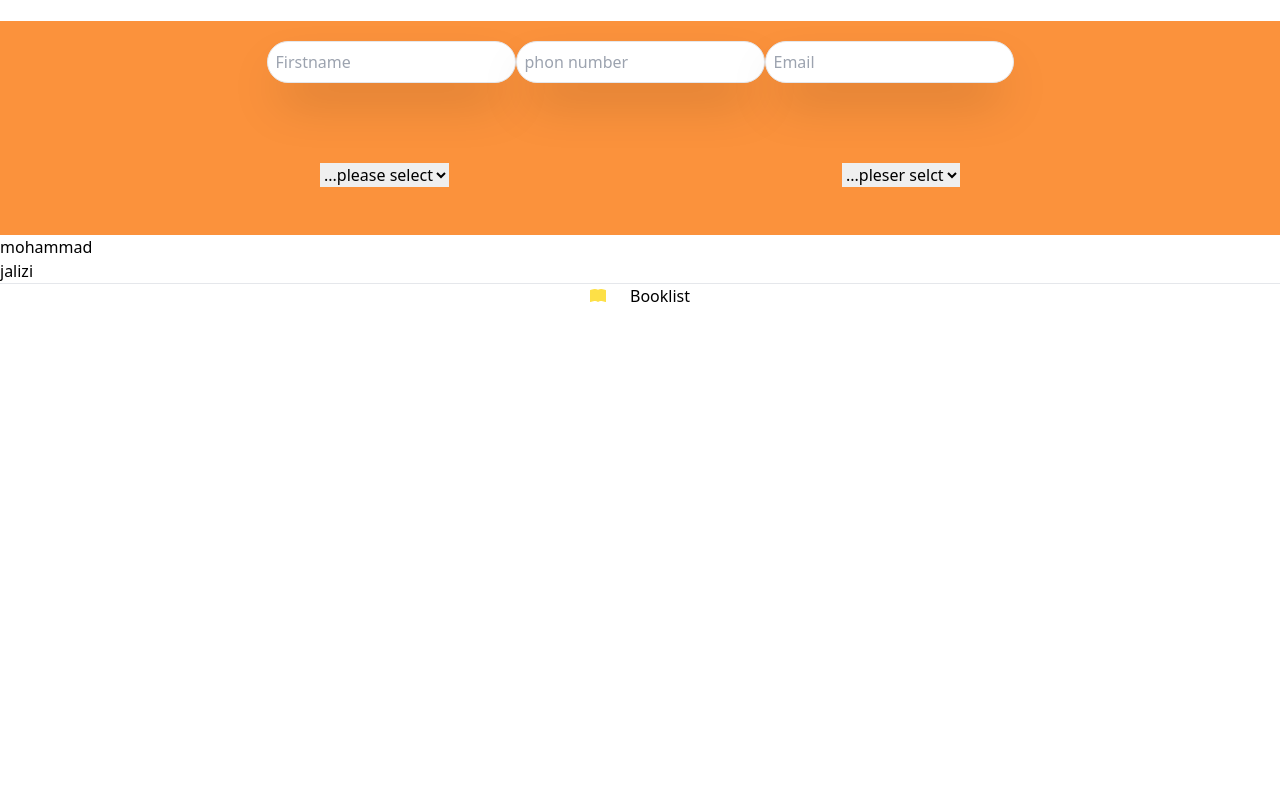
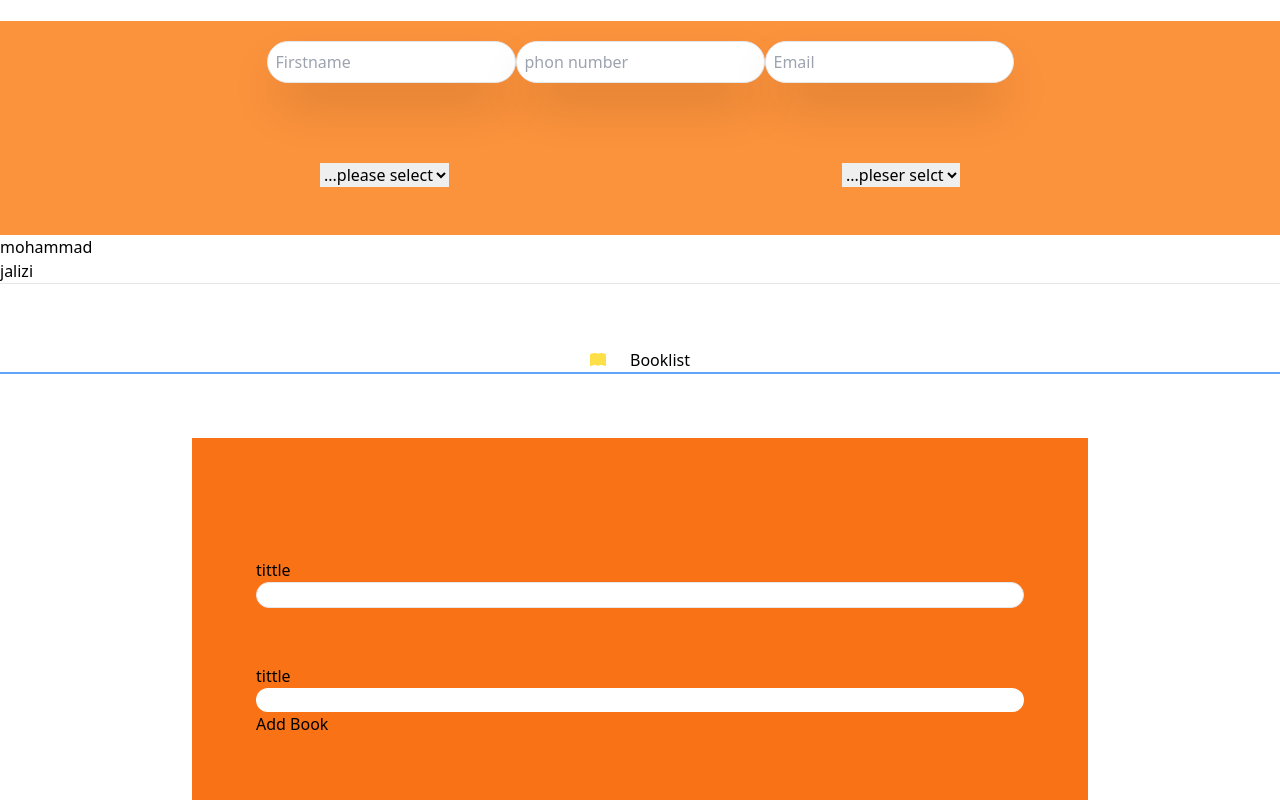
Before and after one commit to mohammadjalizi/learn-react, a React (Create React App) app: page / in a window 1280 px wide. Shown: the part 755-1555 px from the top of the page. Before the commit the page ends 1063 px from the top, so only its background shows below. Built offline with nearby package versions, Linux system fonts and the light colour scheme.

Commit message:
added project

```diff
--- a/src/project/Booklist/Booklist.jsx
+++ b/src/project/Booklist/Booklist.jsx
@@ -5,9 +5,20 @@ export class Booklist extends Component {
     return (
       <div>
 
-<h1 className='  flex justify-center  w-full '>  <BsBookFill   className=' mt-1 mr-6   text-yellow-300    '/>Booklist    </h1>
+<h1 className='  flex justify-center  border-b-2 border-blue-400 my-16  w-full '>  <BsBookFill   className=' mt-1 mr-6   text-yellow-300    '/>Booklist    </h1>
+<div className=' w-[70%] m-auto bg-orange-500 p-16 '>
+<div className=' my-14 '>
+<h1>tittle</h1>
+<input type=""  className=' rounded-3xl  border  w-full '/>
 
+</div>
+<div>
+<h1>tittle</h1>
+<input type=""  className='  rounded-3xl w-full '/>
 
+</div>
+<button>Add Book</button>
+</div>
       </div>
     )
   }
```
